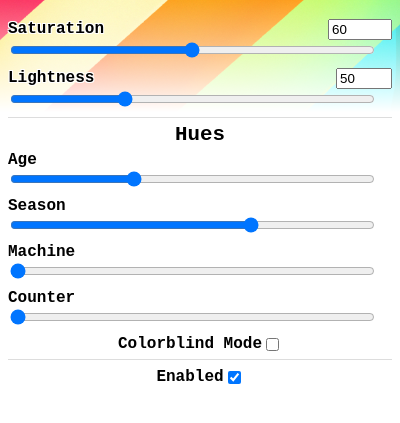
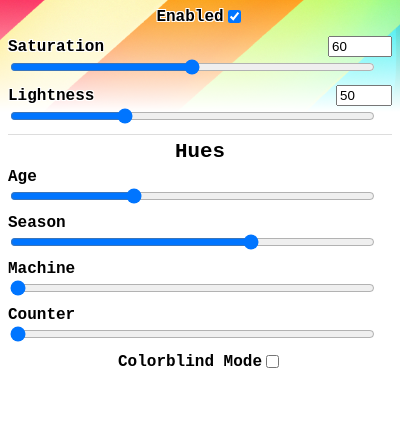
Before and after one commit to rmiyashiro/CandyCaneId, a browser extension: page src/popup.html in a window 400 px wide. Shown: the part 61-484 px from the top of the page. Drawn offline with Linux system fonts and the light colour scheme.

Commit message:
Moving enable checkbox to top

```diff
--- a/src/popup.html
+++ b/src/popup.html
@@ -22,7 +22,8 @@
     }
 
     h1 {
-
+      margin-bottom: 10px;
+      user-select: none;
     }
 
     h2 {
@@ -34,9 +35,6 @@
 
     .hues {
       border-top: 1px solid #DDD;
-      border-bottom: 1px solid #DDD;
-      margin-bottom: 8px;
-      padding-bottom: 5px;
     }
 
     .control-section {
@@ -64,10 +62,11 @@
       align-items: center;
       justify-content: center;
       border-radius: 10px;
+      margin-bottom: 10px;
     }
 
     .checkbox-section:hover {
-      background-color: #EEEEEE;
+      background-color: hsla(0, 0%, 50%, 0.2);
     }
 
     .checkbox-section *:hover {
@@ -77,6 +76,10 @@
 </head>
 <body id="body">
 <h1 id="title">CandyCaneId</h1>
+<div class="checkbox-section">
+  <label for="enabled">Enabled</label>
+  <input type="checkbox" id="enabled" checked/>
+</div>
 <div class="control-section">
   <div class="control-label">
     <label for="saturation">Saturation</label>
@@ -122,9 +125,5 @@
     <input type="checkbox" id="colorblind"/>
   </div>
 </div>
-<div class="checkbox-section">
-  <label for="enabled">Enabled</label>
-  <input type="checkbox" id="enabled" checked/>
-</div>
 </body>
 </html>
```
Also changed, not shown: README.md.
